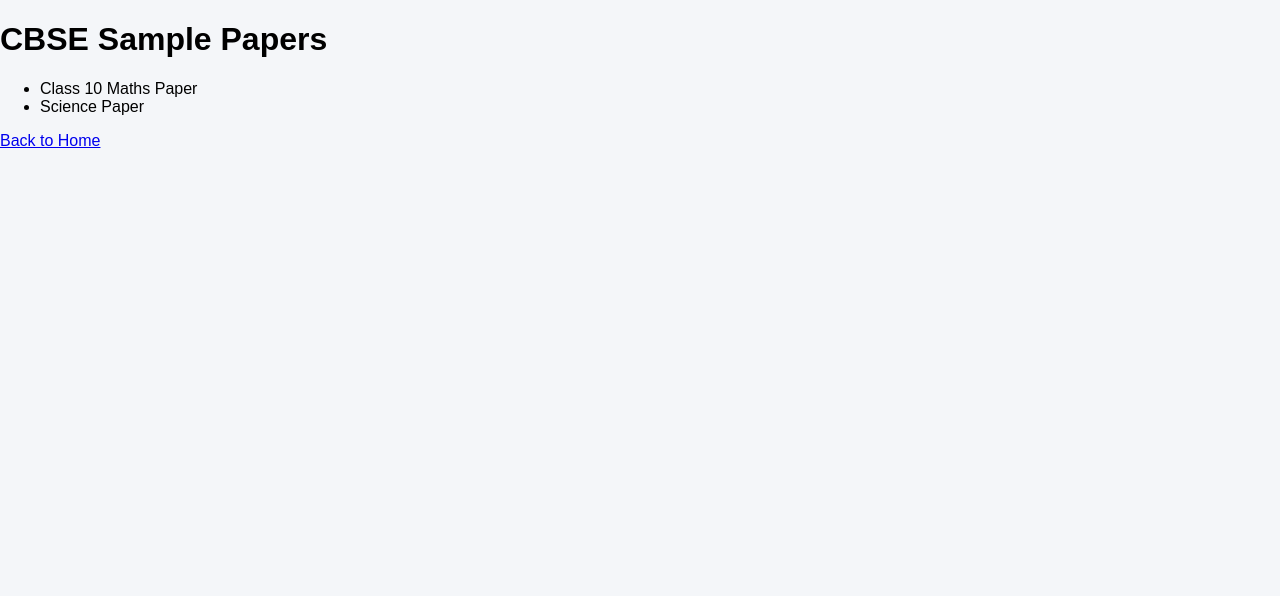
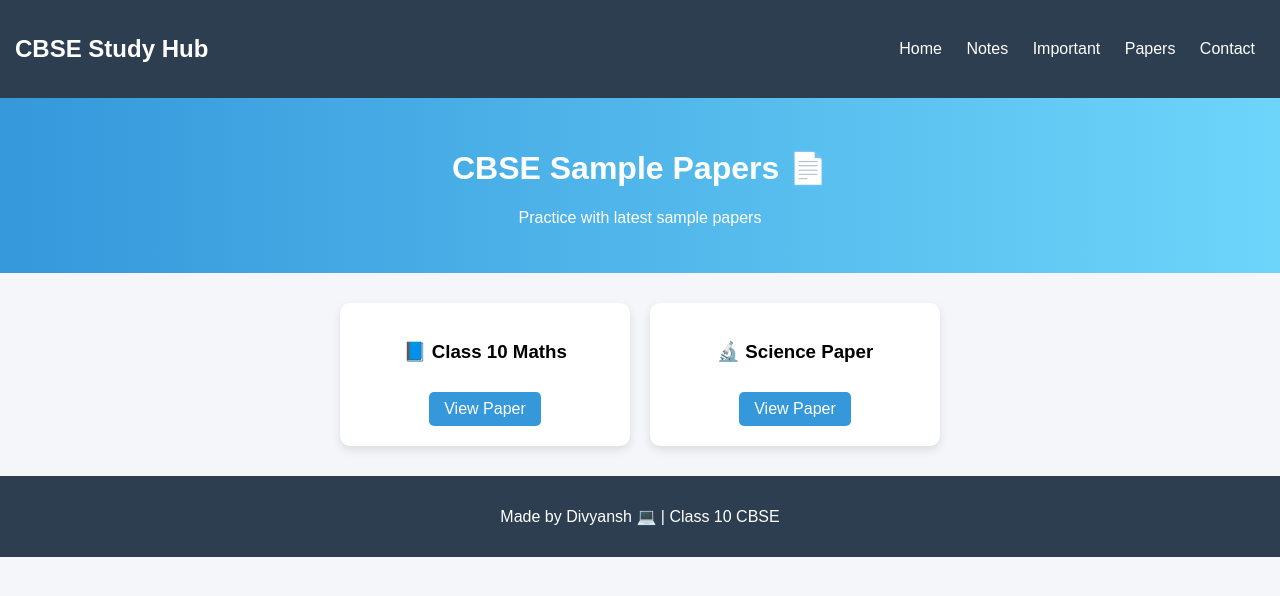
Before and after one commit to divyanshhh01/cbse-website, a Flask app: page /papers in a window 1280 px wide. Shown: the top 596 px of the page. Run offline with Flask 3, Linux system fonts and the light colour scheme.

Commit message:
Enhance papers.html with navbar, hero, and cards

```diff
--- a/templates/papers.html
+++ b/templates/papers.html
@@ -5,11 +5,44 @@
     <link rel="stylesheet" href="{{ url_for('static', filename='style.css') }}">
 </head>
 <body>
-    <h1>CBSE Sample Papers</h1>
-    <ul>
-        <li>Class 10 Maths Paper</li>
-        <li>Science Paper</li>
-    </ul>
-    <a href="/">Back to Home</a>
+
+<!-- Navbar -->
+<div class="navbar">
+    <h2>CBSE Study Hub</h2>
+    <div>
+        <a href="/">Home</a>
+        <a href="/notes">Notes</a>
+        <a href="/important">Important</a>
+        <a href="/papers">Papers</a>
+        <a href="/contact">Contact</a>
+    </div>
+</div>
+
+<!-- Hero Section -->
+<div class="hero small-hero">
+    <h1>CBSE Sample Papers 📄</h1>
+    <p>Practice with latest sample papers</p>
+</div>
+
+<!-- Cards Section -->
+<div class="cards">
+
+    <div class="card">
+        <h3>📘 Class 10 Maths</h3>
+        <a href="#">View Paper</a>
+    </div>
+
+    <div class="card">
+        <h3>🔬 Science Paper</h3>
+        <a href="#">View Paper</a>
+    </div>
+
+</div>
+
+<!-- Footer -->
+<div class="footer">
+    <p>Made by Divyansh 💻 | Class 10 CBSE</p>
+</div>
+
 </body>
 </html>
```
